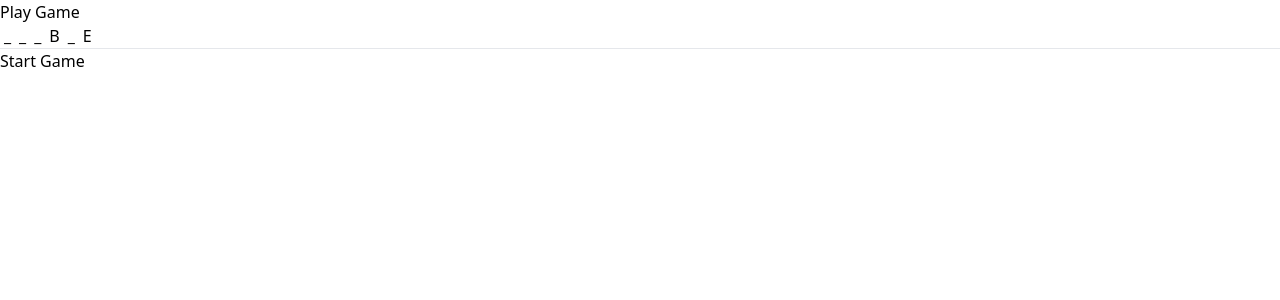
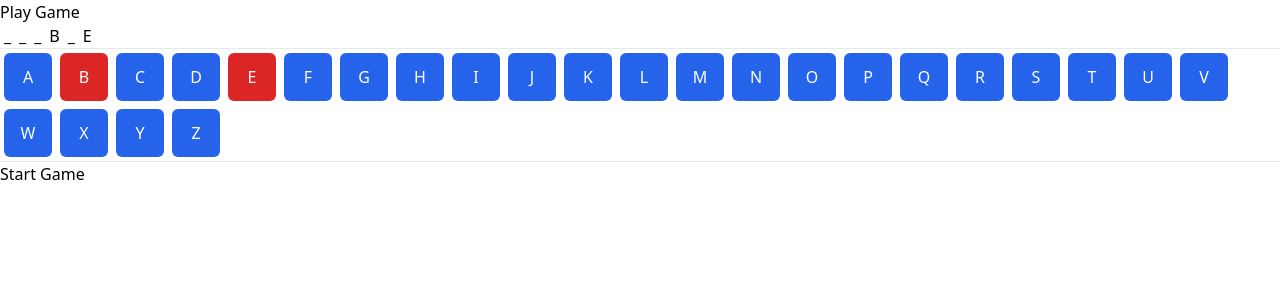
Before and after one commit to Himanshukumar786/Hang-Man, a React (Vite) app: page /play in a window 1280 px wide. Shown: the top 300 px of the page. Built offline with nearby package versions, Linux system fonts and the light colour scheme.

Commit message:
Added Letter Button

```diff
--- /dev/null
+++ b/src/components/LetterButtons/LetterButtons.jsx
@@ -0,0 +1,42 @@
+const ALPHABETS = new Array(26).fill('').map((e, index) => String.fromCharCode(65 + index));
+// 'ABCDEFGHIJKLMNOPQRSTUVWXYZ'.split('')
+
+function LetterButtons({ usedLetters, onLetterClick }) {
+
+    const selectedLetters = new Set(usedLetters.join('').toUpperCase().split(''));
+
+    const buttonStyle = function(letter) {
+        if (selectedLetters.has(letter)) {
+            return 'bg-red-600 border-red-700 hover:bg-red-700'
+        } else {
+            return 'bg-blue-600 border-blue-700 hover:bg-blue-700'
+        }
+    }
+
+    const handleClick = function(event) {
+        const character = event.target.value;
+        onLetterClick?.(character);
+    }
+
+    const buttons = ALPHABETS.map(letter => {
+        return (
+            <button
+                key={`button-${letter}`}
+                value={letter}
+                disabled={selectedLetters.has(letter)}
+                onClick={handleClick}
+                className={`h-12 w-12 m-1 rounded-md focus:outline-none text-white ${buttonStyle(letter)}`}
+            >
+                {letter}
+            </button>
+        );
+    })
+
+    return (
+        <>
+            {buttons}
+        </>
+    )
+}
+
+export default LetterButtons;
--- a/src/pages/PlayGame/PlayGame.jsx
+++ b/src/pages/PlayGame/PlayGame.jsx
@@ -1,5 +1,6 @@
 import { Link } from "react-router-dom";
 import MaskedText from "../../components/MaskedText/MaskedText";
+import LetterButtons from "../../components/LetterButtons/LetterButtons";
 
 function PlayGame(){
     return(
@@ -7,6 +8,8 @@ function PlayGame(){
             <h1>Play Game</h1>
             <MaskedText text="humble" usedLetters={['b', 'e']} />
             <hr/>
+            <LetterButtons usedLetters={['b', 'e']} />
+            <hr/>
             <Link to={'/start'}>Start Game</Link>
         </div>
     )
```
